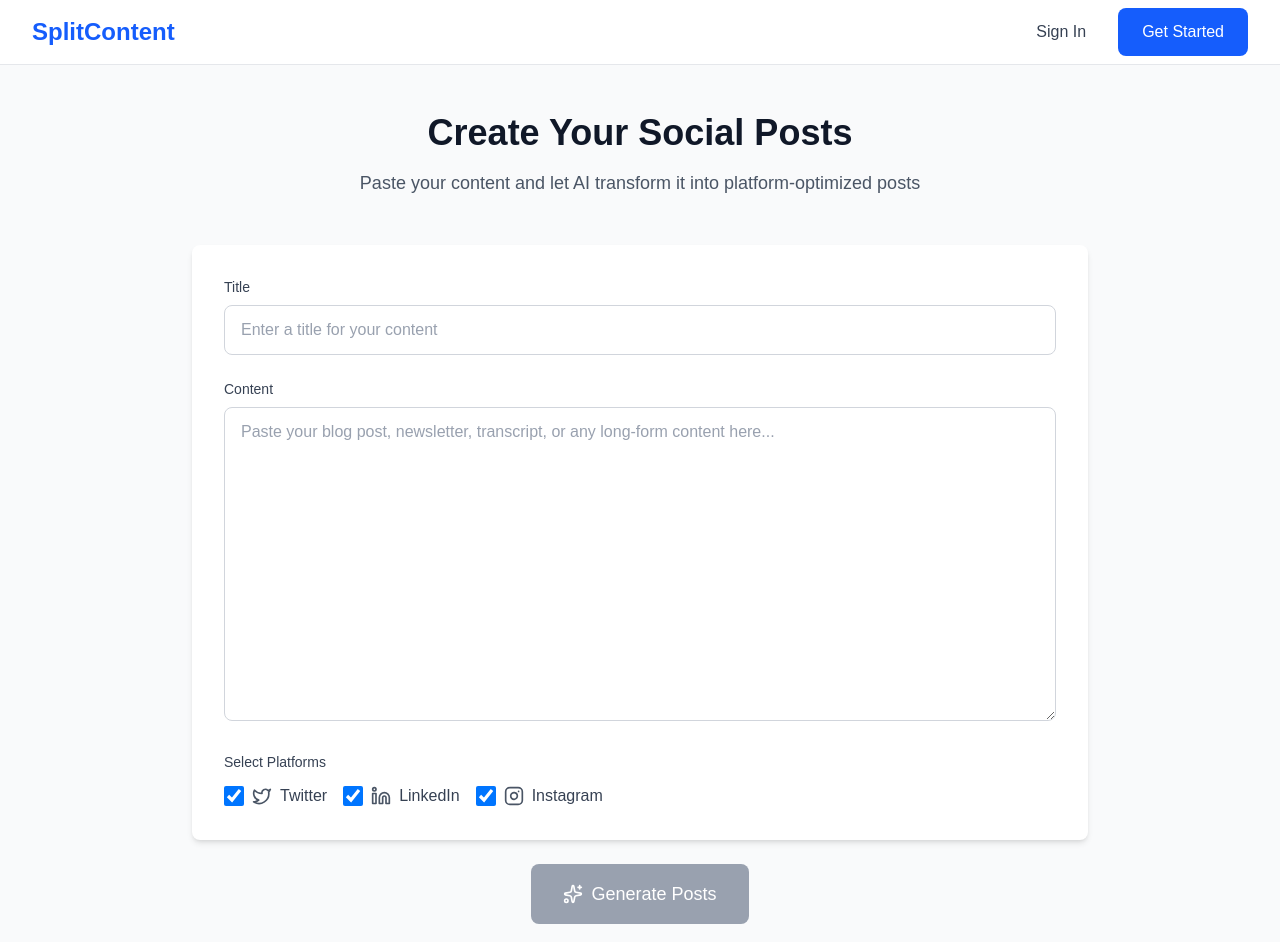
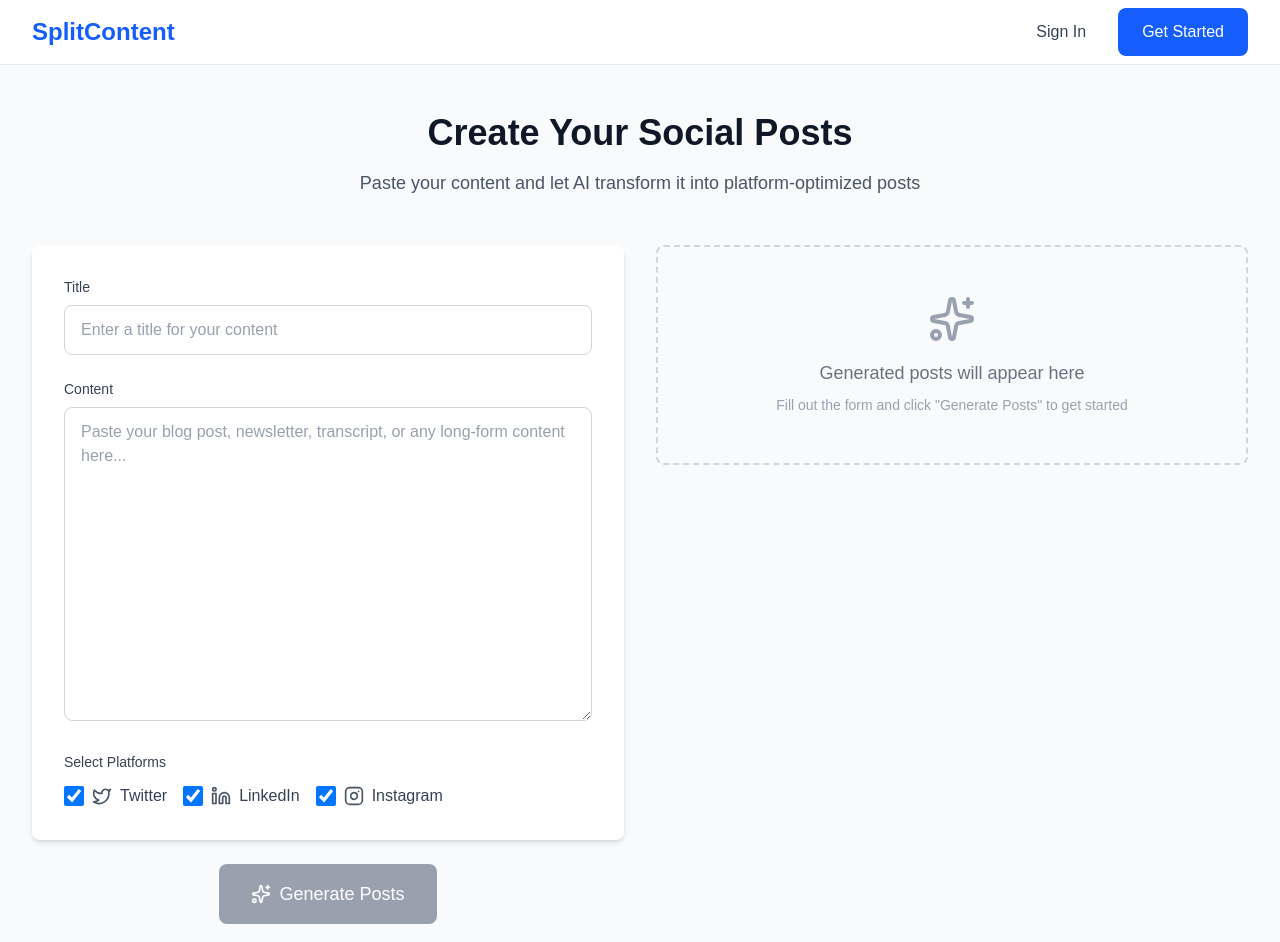
Before and after one commit to alihaider22/splitcontent, a Next.js app: page /create in a window 1280 px wide. Shown: the top 942 px of the page. Built offline with nearby package versions, Linux system fonts and the light colour scheme; no server answers.

Commit message:
refactor: improve layout and styling of CreatePage, enhancing form and generated posts display

```diff
--- a/app/create/page.tsx
+++ b/app/create/page.tsx
@@ -5,7 +5,6 @@ import Button from "@/components/Button";
 import GeneratedPosts from "@/components/GeneratedPosts";
 import { Sparkles, Loader2 } from "lucide-react";
 import { useState } from "react";
-import { useUser } from "@clerk/nextjs";
 import { generatePosts } from "@/services/apiService";
 
 export default function CreatePage() {
@@ -44,7 +43,7 @@ export default function CreatePage() {
 
   return (
     <div className="py-12 px-4 sm:px-6 lg:px-8">
-      <div className="max-w-4xl mx-auto">
+      <div className="max-w-7xl mx-auto">
         <div className="text-center mb-12">
           <h1 className="text-3xl sm:text-4xl font-bold text-gray-900 mb-4">
             Create Your Social Posts
@@ -55,7 +54,10 @@ export default function CreatePage() {
           </p>
         </div>
 
-        <div className="bg-white rounded-lg shadow-md p-6 sm:p-8 mb-6">
+        <div className="grid grid-cols-1 lg:grid-cols-2 gap-8">
+          {/* Left Side - Form */}
+          <div className="space-y-6">
+            <div className="bg-white rounded-lg shadow-md p-6 sm:p-8">
               <ContentInput
                 title={title}
                 content={content}
@@ -66,11 +68,11 @@ export default function CreatePage() {
               />
             </div>
 
-        <div className="flex justify-center">
+            <div className="flex flex-col items-center space-y-4">
               <Button
                 variant="primary"
                 onClick={handleGenerate}
-            className="text-lg px-8 py-4 flex items-center space-x-2"
+                className="text-lg px-8 py-4 flex items-center space-x-2 w-full sm:w-auto"
                 disabled={
                   !content.trim() || selectedPlatforms.length === 0 || isLoading
                 }
@@ -87,10 +89,10 @@ export default function CreatePage() {
                   </>
                 )}
               </Button>
-        </div>
 
-        {(!content.trim() || selectedPlatforms.length === 0) && !isLoading && (
-          <p className="text-center text-gray-500 text-sm mt-4">
+              {(!content.trim() || selectedPlatforms.length === 0) &&
+                !isLoading && (
+                  <p className="text-center text-gray-500 text-sm">
                     {!content.trim()
                       ? "Please add your content to continue"
                       : "Please select at least one platform"}
@@ -98,17 +100,33 @@ export default function CreatePage() {
                 )}
 
               {error && (
-          <div className="mt-6 bg-red-50 border border-red-200 rounded-lg p-4">
+                <div className="w-full bg-red-50 border border-red-200 rounded-lg p-4">
                   <p className="text-red-800 text-sm">{error}</p>
-          </div>
-        )}
-
-        {generatedPosts && (
-          <div className="mt-8 bg-white rounded-lg shadow-md p-6 sm:p-8">
-            <GeneratedPosts posts={generatedPosts} />
                 </div>
               )}
             </div>
           </div>
+
+          {/* Right Side - Generated Posts */}
+          <div className="lg:sticky lg:top-24 lg:self-start">
+            {generatedPosts ? (
+              <div className="bg-white rounded-lg shadow-md p-6 sm:p-8 max-h-[calc(100vh-8rem)] overflow-y-auto">
+                <GeneratedPosts posts={generatedPosts} />
+              </div>
+            ) : (
+              <div className="bg-gray-50 rounded-lg border-2 border-dashed border-gray-300 p-12 text-center">
+                <Sparkles className="h-12 w-12 text-gray-400 mx-auto mb-4" />
+                <p className="text-gray-500 text-lg font-medium mb-2">
+                  Generated posts will appear here
+                </p>
+                <p className="text-gray-400 text-sm">
+                  Fill out the form and click "Generate Posts" to get started
+                </p>
+              </div>
+            )}
+          </div>
+        </div>
+      </div>
+    </div>
   );
 }
```
Lines whose indentation alone changed are shown as unchanged.
